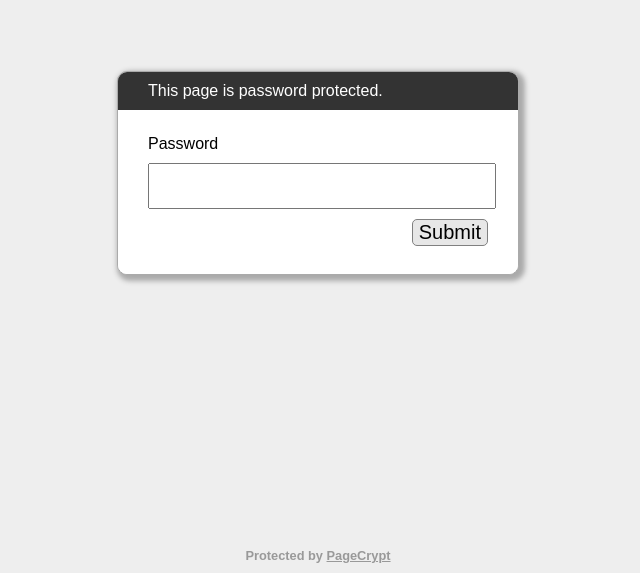
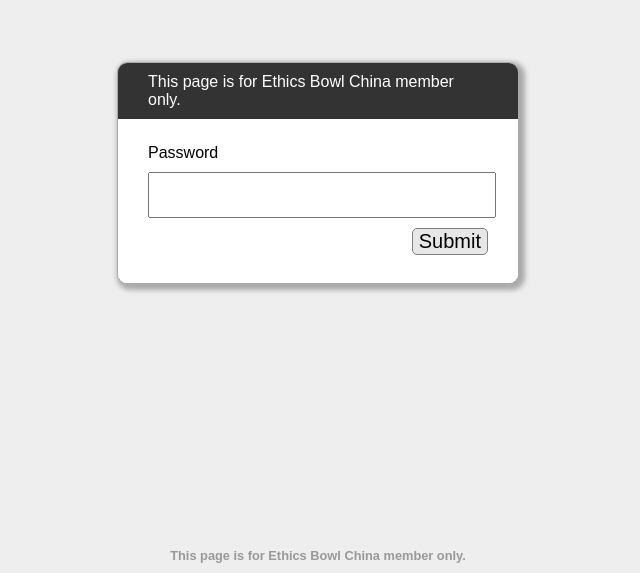
Before and after one commit to ethicsbowlchina/ethicsbowlchina.github.io, a plain HTML site: page resources.html in a window 1280 px wide. Shown: the part 227-800 px from the top of the page, without its empty margins (322-962 px from the left). Drawn offline with Linux system fonts and the light colour scheme.

Commit message:
Add files via upload

```diff
--- a/resources.html
+++ b/resources.html
@@ -4,7 +4,7 @@
     <meta charset="utf-8">
     <meta name="viewport" content="width=device-width, initial-scale=1">
     <meta name="robots" content="noindex, nofollow">
-    <title>Password Protected Page</title>
+    <title>SIEB | Ethics Bowl China</title>
     <style>
         html, body {
             margin: 0;
@@ -111,14 +111,14 @@
     <div id="dialogWrap">
         <div id="dialogWrapCell">
             <div id="mainDialog">
-                <div id="dialogText">This page is password protected.</div>
+                <div id="dialogText">This page is for Ethics Bowl China member only.</div>
                 <div id="passArea">
                     <p id="passwordPrompt">Password</p>
                     <input id="pass" type="password" name="pass">
                     <div>
                         <span id="messageWrapper">
                             <span id="invalidPass" class="notifyText">Sorry, please try again.</span>
-                            <span id="success" class="notifyText">Success!</span>
+                            <span id="success" class="notifyText">Success! Please wait...</span>
                             &nbsp;
                         </span>
                         <button id="submitPass" type="button">Submit</button>
@@ -129,7 +129,7 @@
         </div>
     </div>
     <div id="attribution">
-        Protected by <a href="https://www.maxlaumeister.com/pagecrypt/">PageCrypt</a>
+        This page is for Ethics Bowl China member only.</a>
     </div>
     <script>
 /*
```
